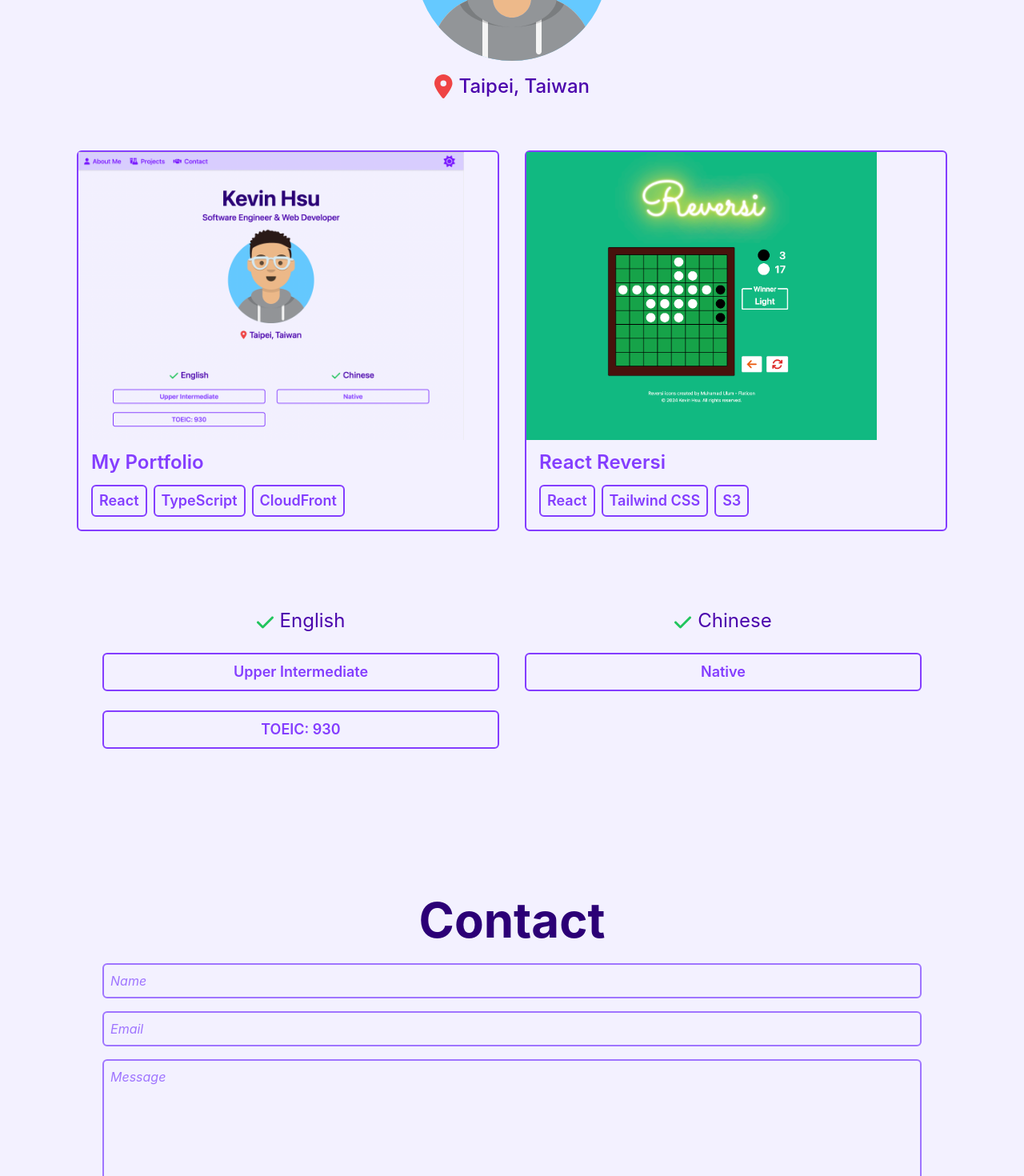
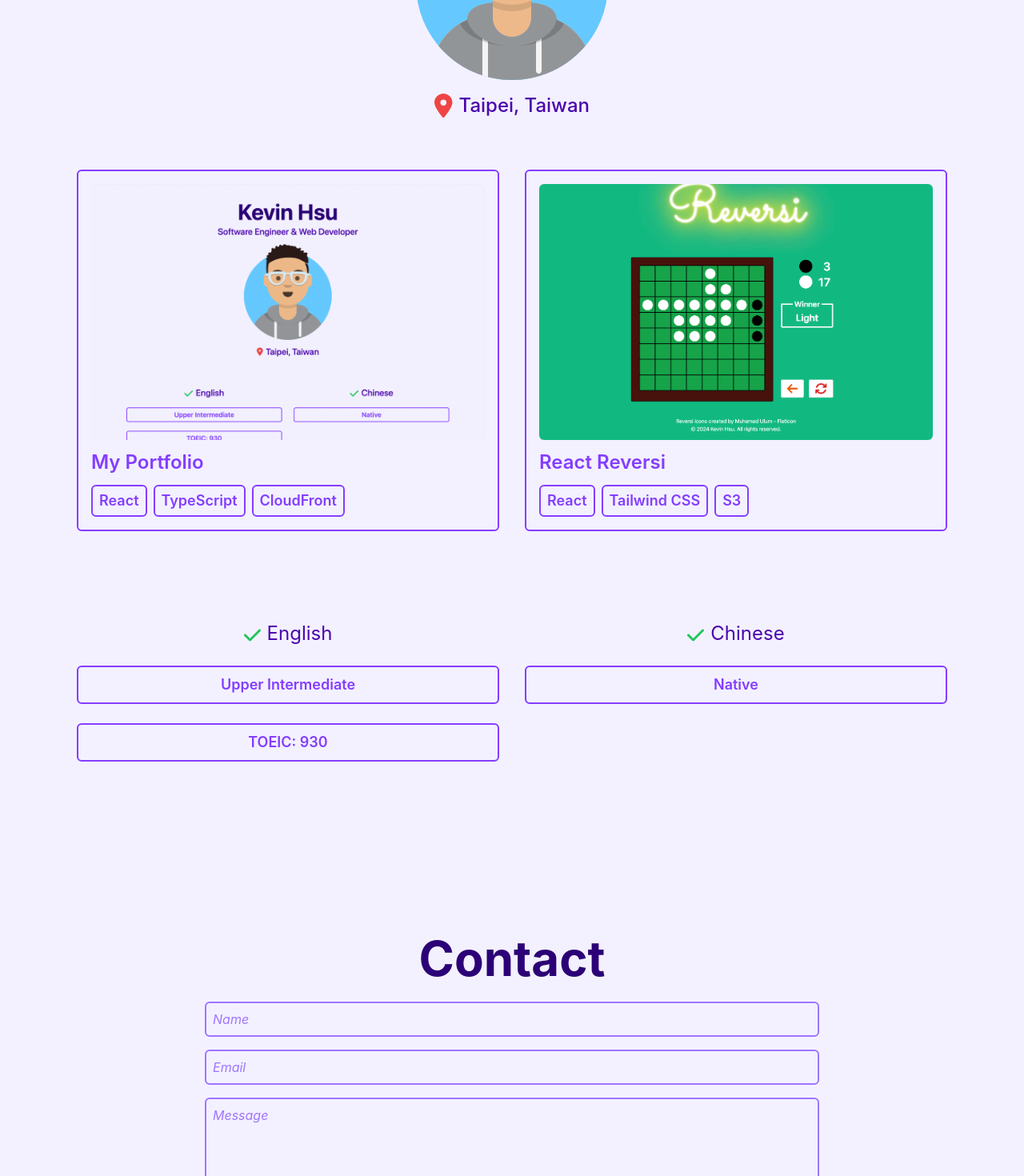
Before and after one commit to heyimkaijoe/my-portfolio, a React (Vite) app: page / in a window 1280 px wide. Shown: the part 400-1870 px from the top of the page at 80% size. Built offline with nearby package versions, Linux system fonts and the light colour scheme; no server answers.

Commit message:
Fix: img size & overall display

```diff
--- a/components/Contact/index.tsx
+++ b/components/Contact/index.tsx
@@ -1,6 +1,6 @@
 export default function Contact() {
     return (
-        <div id="contact" className="mx-4 md:mx-32">
+        <div id="contact" className="max-w-md md:max-w-screen-lg mx-auto px-4 md:px-32">
             <h1 className="title mb-6">Contact</h1>
             <form action={import.meta.env.VITE_GETFORM_URL} method="POST" className="flex flex-col gap-2 md:gap-4">
                 <input type="text" name="name" placeholder="Name" className="input" />
--- a/components/Languages/index.tsx
+++ b/components/Languages/index.tsx
@@ -26,7 +26,7 @@ export default function Languages() {
     });
 
     return (
-        <div className="mt-4 p-4 md:p-16 mx-4 md:mx-16">
+        <div className="max-w-md md:max-w-screen-xl p-8 md:p-24 mx-auto">
             <ul className="grid grid-cols-2 gap-4 md:gap-8 mt-4">
                 {languageCards}
             </ul>
--- a/components/ProjectCard/index.tsx
+++ b/components/ProjectCard/index.tsx
@@ -6,10 +6,10 @@ export default function ProjectCard({ name, skills, imgUrl, link }: {
 }) {
     return (
         <li className="dark-box">
-            <a href={link} className="overflow-hidden hover:opacity-80">
-                <img src={imgUrl} alt={name} className="object-cover h-[300px] md:h-[360px]" />
+            <a href={link} className="hover:opacity-80">
+                <div className="overflow-hidden pt-4 px-4"><img src={imgUrl} alt={name} className="object-cover rounded-md w-full h-40 md:h-60 lg:h-80"/></div>
                 <div className="md:text-2xl text-left my-3 px-4">{name}</div>
-                <div className="flex gap-2 px-4 pb-4">
+                <div className="flex gap-2 flex-wrap px-4 pb-4">
                     {skills.map((skill) => <div key={skill} className="card-sm">{skill}</div>)}
                 </div>
             </a>
--- a/components/Projects/index.tsx
+++ b/components/Projects/index.tsx
@@ -17,7 +17,7 @@ export default function Projects() {
     });
 
     return (
-        <ul id="projects" className="pt-8 md:pt-16 mx-8 md:mx-24 grid grid-cols-1 md:grid-cols-2 gap-4 md:gap-8 text-lg font-semibold">
+        <ul id="projects" className="max-w-md md:max-w-screen-xl mx-auto pt-4 md:pt-16 px-8 md:px-24 grid grid-cols-1 md:grid-cols-2 gap-4 md:gap-8 text-lg font-semibold">
             {projectCards}
         </ul>
     );
--- a/src/App.css
+++ b/src/App.css
@@ -25,7 +25,7 @@
 }
 
 .title {
-  @apply pt-16 md:pt-24 md:mb-2 text-3xl md:text-6xl text-prheart-950 dark:text-prheart-50 font-bold;
+  @apply pt-16 md:pt-24 md:mb-8 text-3xl md:text-6xl text-prheart-950 dark:text-prheart-50 font-bold;
 }
 
 .card-sm {
```
